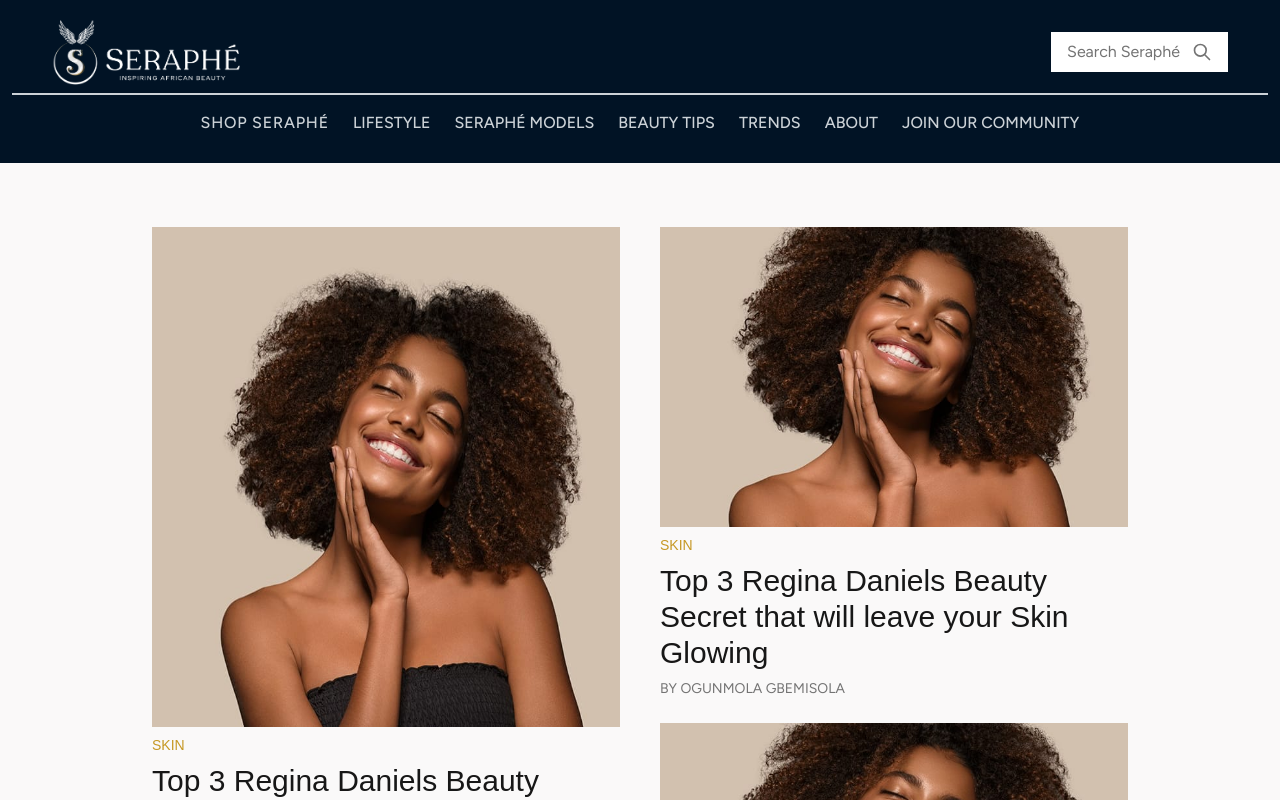
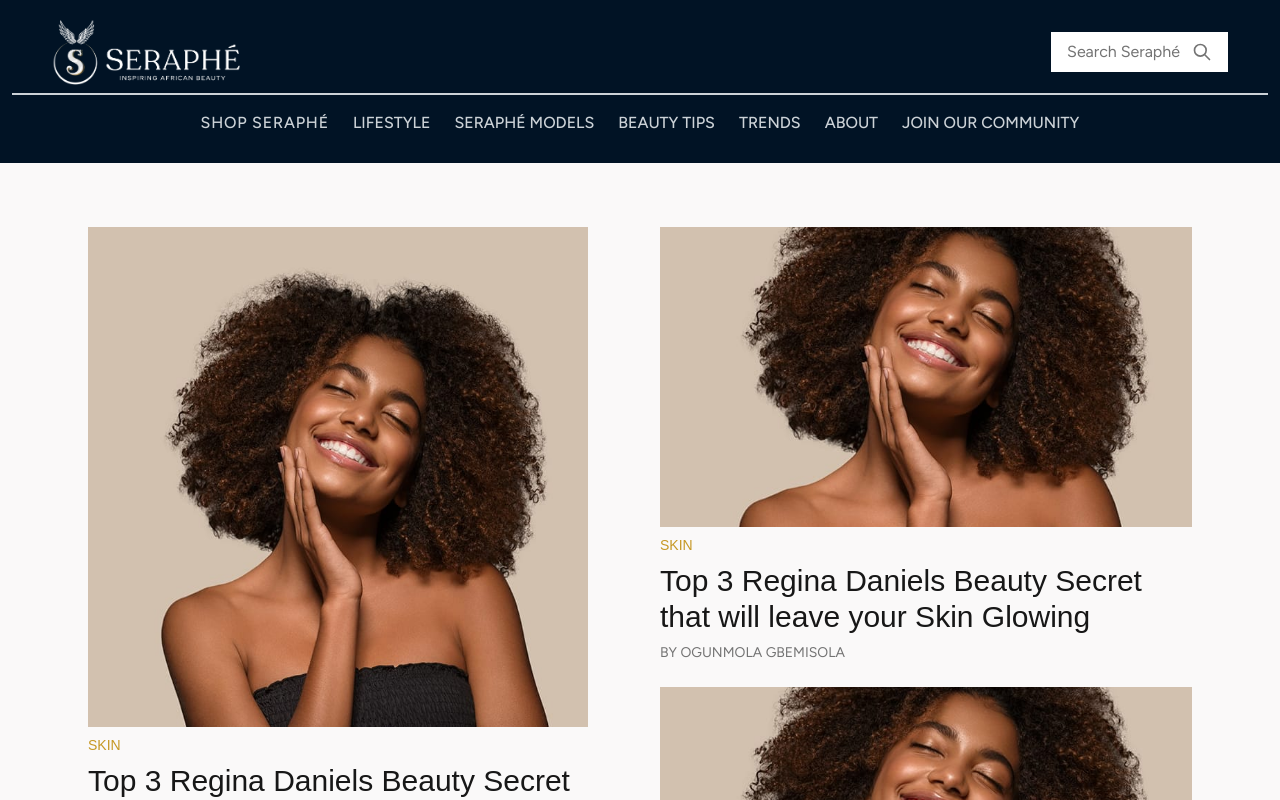
Before and after one commit to Nnenna-udefi/Seraphe-beauty, a Next.js app: page / in a window 1280 px wide. Shown: the top 800 px of the page. Built offline with nearby package versions, Linux system fonts and the light colour scheme; a web font is replaced by a local one.

Commit message:
updated tips

```diff
--- a/components/home.tsx
+++ b/components/home.tsx
@@ -11,7 +11,7 @@
 const Home = () => {
   return (
     <div className="min-h-screen py-10 md:py-16">
-      <div className="max-w-5xl mx-auto">
+      <div className="max-w-6xl mx-auto">
         <div className="px-6 flex md:flex-row flex-col justify-between gap-6 md:gap-10">
           <div>
             <div className=" ">
```
